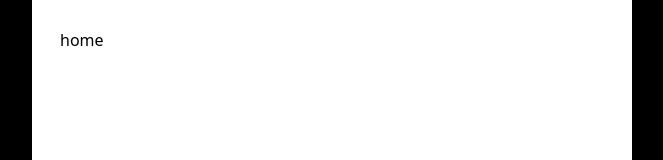
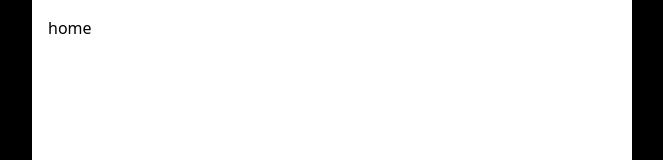
Before and after one commit to hk-toss-full/carrot-front, a React (Vite) app in the folder carrot/: page / in a window 1280 px wide. Shown: the top 160 px of the page, without its empty margins (308-971 px from the left). Built offline with nearby package versions, Linux system fonts and the light colour scheme.

Commit message:
fix: padding, BottomNav z-index

```diff
--- a/carrot/src/components/common/BottomNav.tsx
+++ b/carrot/src/components/common/BottomNav.tsx
@@ -7,7 +7,7 @@ const BottomNav: React.FC = () => {
   const [activeNav, setActiveNav] = useState(2);
 
   return (
-    <div className="fixed bottom-0 left-1/2 transform -translate-x-1/2 w-full max-w-[600px] border-t">
+    <div className="fixed bottom-0 left-1/2 transform -translate-x-1/2 w-full max-w-[600px] border-t z-50">
       <nav className="flex justify-between">
         <div className="text-center w-1/3 mx-7 my-2">
           <Link to="/daily" onClick={() => setActiveNav(1)}>
--- a/carrot/src/layouts/global.tsx
+++ b/carrot/src/layouts/global.tsx
@@ -6,7 +6,7 @@ const GlobalLayout = () => {
   return (
     <div className="bg-black h-full">
       <div className="max-w-[600px] min-h-screen m-auto bg-white h-full overflow-x-hidden scrollbar-hide">
-        <div className="relative p-7 h-full">
+        <div className="relative p-4 h-full">
           <Outlet />
         </div>
         <BottomNav />
```
